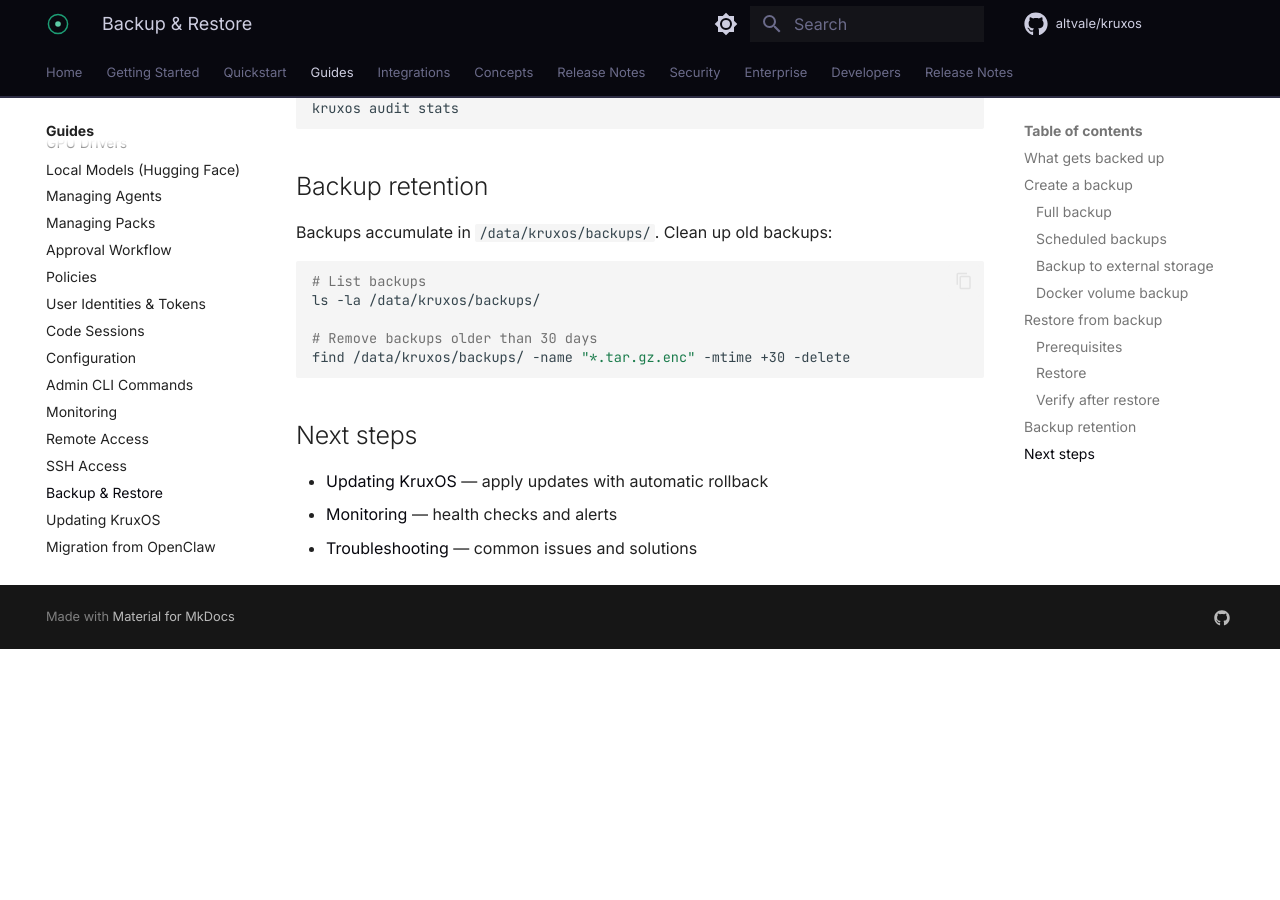
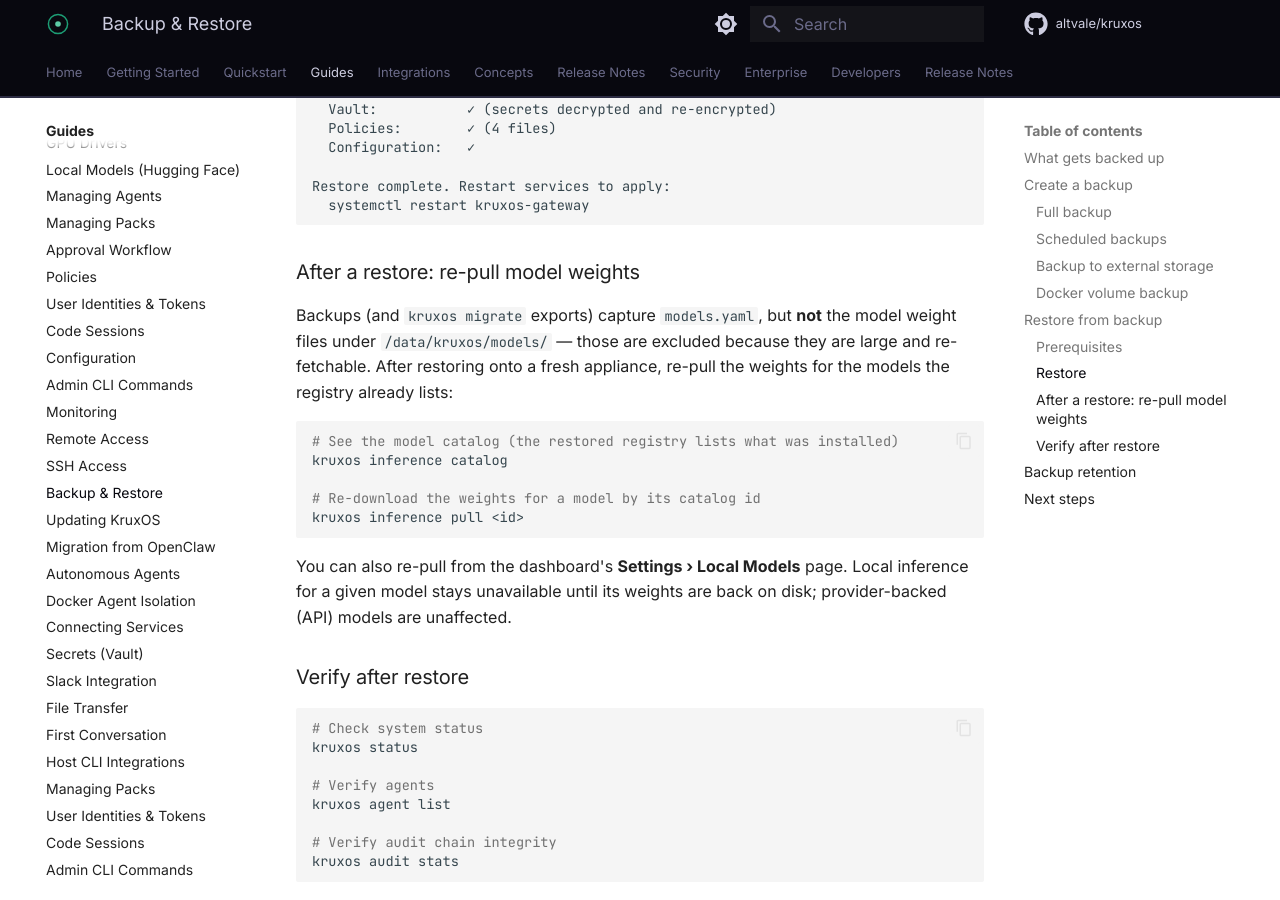
Before and after one commit to altvale/kruxos, an MkDocs documentation site: the page built from docs/public/docs/guides/backup-restore.md, in a window 1280 px wide and 900 px high, scrolled down 3190 px. Built offline with MkDocs 1.6.1 and Material for MkDocs 9.7.7, drawn with Linux system fonts in a browser that asks for light colours; comment, search, counter and statistics services are not loaded; before the commit the page ends 3839 px from its top, so only the background shows below that; some of the changed text lies outside the part shown.

Commit message:
docs(backup): document model-weight exclusion + re-pull after restore
- Contents table: add packs/, models.yaml (captured) and model weights
  (excluded, re-pull after restore) rows.
- Docker volume backup: add --exclude='*/models/*' so multi-GB weights stay
  out of the archive while models.yaml is still captured.
- New 'After a restore: re-pull model weights' section with kruxos inference
  catalog / pull commands and the dashboard Settings > Local Models path.

````diff
--- a/docs/public/docs/guides/backup-restore.md
+++ b/docs/public/docs/guides/backup-restore.md
@@ -16,8 +16,16 @@
 | Vault (encrypted secrets) | `/data/kruxos/vault.db` | Yes |
 | Policy files | `/data/kruxos/policies/{system,org,agents/<name>}.yaml` | Yes |
 | Configuration | `/data/kruxos/config.yaml` | Yes |
+| Installed packs | `/data/kruxos/packs/` | Yes |
+| Model registry & provider config | `/data/kruxos/models.yaml` | Yes |
+| Model weights (GGUF) | `/data/kruxos/models/` | No (re-pull after restore) |
 | Gmail read-replica | `/data/kruxos/proxy/gmail/sync.db` | No (re-syncs) |
 | Session state | In-memory | No (ephemeral) |
+
+Model **weights** are deliberately excluded — they can be several GB each and are
+re-fetchable from their source. The registry config (`models.yaml`) *is* captured, so after a restore you
+re-pull the weights for the models it already lists (see
+[After a restore](#after-a-restore-re-pull-model-weights)).
 
 ## Create a backup
 
@@ -71,12 +79,17 @@
 
 ### Docker volume backup
 
-For Docker installations, back up the entire data volume:
+For Docker installations, back up the data volume. The `--exclude='*/models/*'`
+keeps re-pullable model weights out of the archive (they can be several GB);
+`models.yaml` and the rest of `/data/kruxos` are still captured:
 
 ```bash
 docker run --rm -v kruxos-data:/data/kruxos -v $(pwd):/backup alpine \
-  tar czf /backup/kruxos-data-backup.tar.gz /data/kruxos
+  tar czf /backup/kruxos-data-backup.tar.gz --exclude='*/models/*' /data/kruxos
 ```
+
+Drop the `--exclude` if you specifically want a self-contained archive that
+includes the downloaded weights.
 
 ## Restore from backup
 
@@ -113,6 +126,25 @@
   systemctl restart kruxos-gateway
 ```
 
+### After a restore: re-pull model weights
+
+Backups (and `kruxos migrate` exports) capture `models.yaml`, but **not** the
+model weight files under `/data/kruxos/models/` — those are excluded because they
+are large and re-fetchable. After restoring onto a fresh appliance, re-pull the weights for
+the models the registry already lists:
+
+```bash
+# See the model catalog (the restored registry lists what was installed)
+kruxos inference catalog
+
+# Re-download the weights for a model by its catalog id
+kruxos inference pull <id>
+```
+
+You can also re-pull from the dashboard's **Settings › Local Models** page. Local inference for a
+given model stays unavailable until its weights are back on disk; provider-backed
+(API) models are unaffected.
+
 ### Verify after restore
 
 ```bash
````
Also changed, not shown: CHANGELOG.md.
